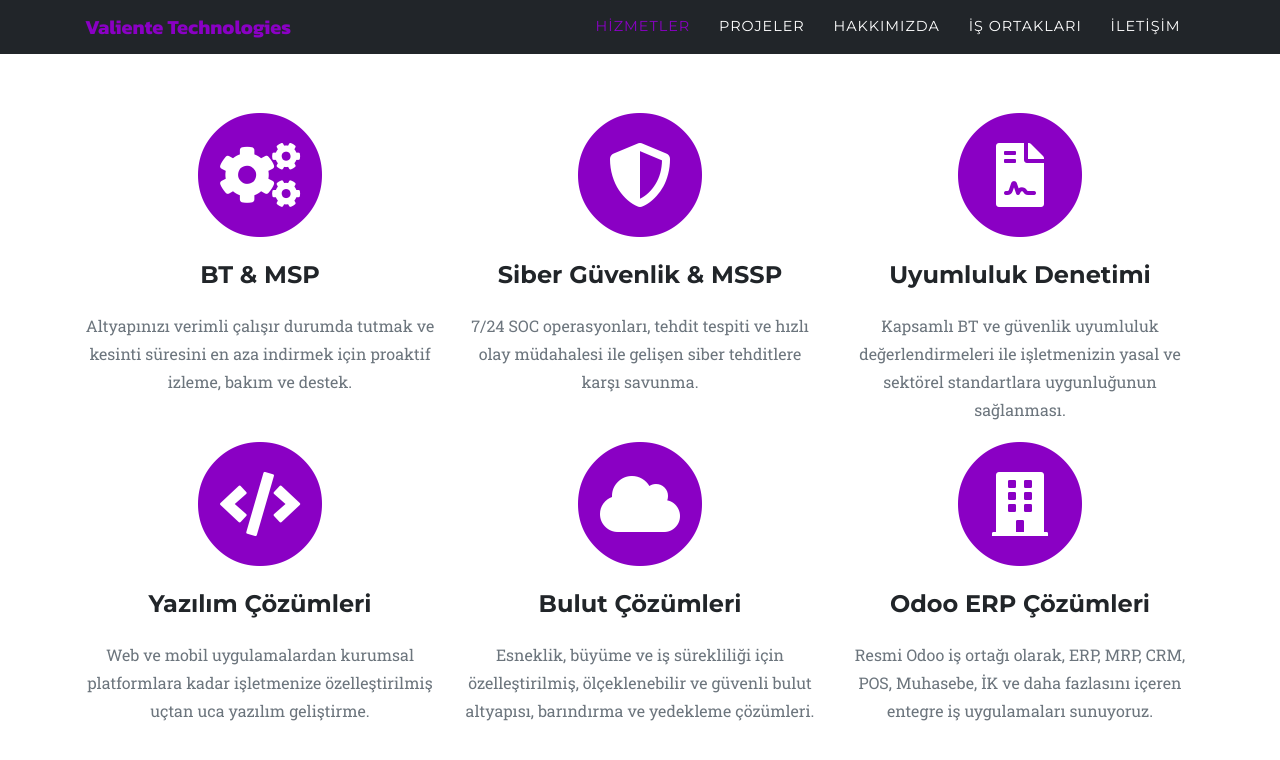
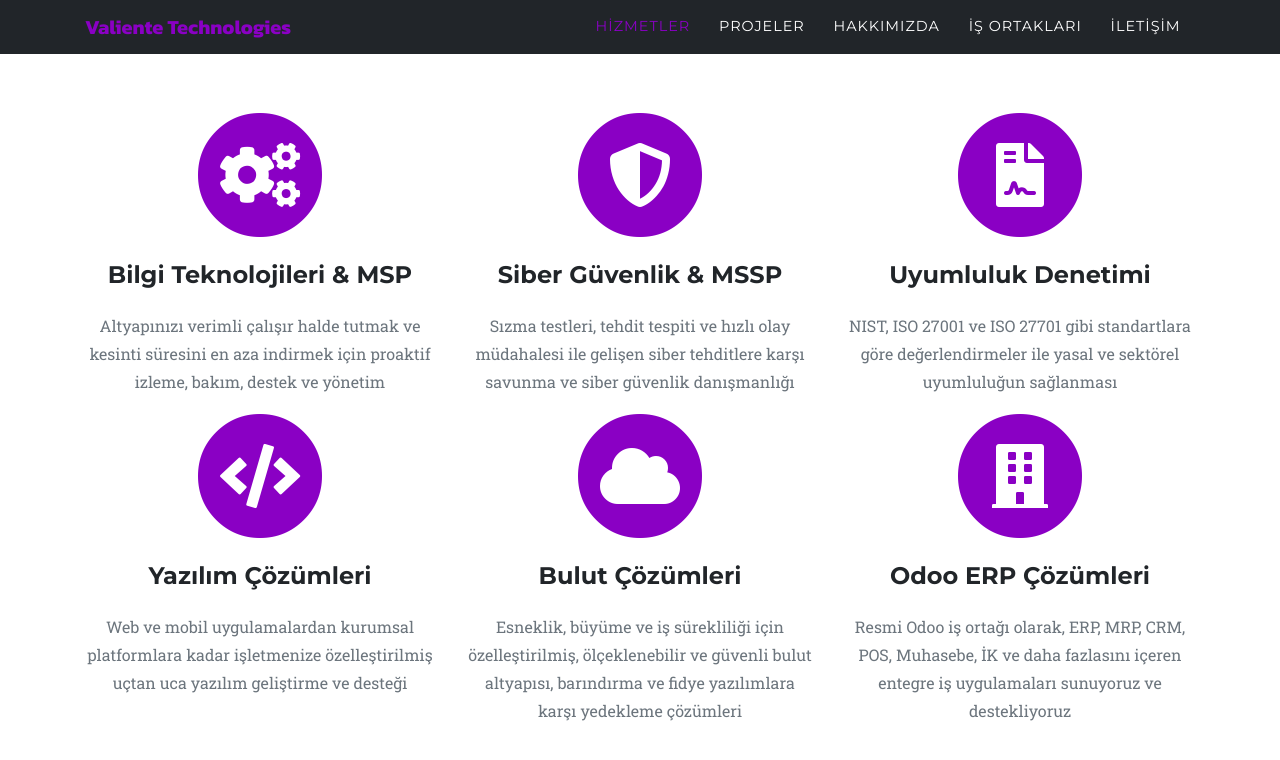
Before and after one commit to ValienteTechnologies/ValienteTechnologies.github.io, a Jekyll site: the page built from index.md, in a window 1280 px wide and 900 px high, scrolled down 991 px. Shown: the top 760 px of the window. Built offline with Jekyll 4.4.1, drawn with Linux system fonts in a browser that asks for light colours; some web fonts are replaced; some of the changed text lies outside the part shown.

Commit message:
update sıtetext

```diff
--- a/_data/sitetext.yml
+++ b/_data/sitetext.yml
@@ -115,7 +115,7 @@
 # -----------------
 tr: &DEFAULT_TR
   header:
-    title: İşletmeniz İçin Özelleştirilmiş BT ve Yazılım Çözümleri
+    title: Siber güvenlikte erken önlem, en mantıklı çözümdür
     text: Güvenilir ve Cesur
     button: Keşfet
     buttonlink: "#services"
@@ -125,23 +125,23 @@
     text: "İşletmenizi güvenli, ölçeklenebilir ve geleceğe hazır tutmak için özelleştirilmiş BT çözümleri."
     section: services
     list:
-      - title: "BT & MSP"
-        desc: "Altyapınızı verimli çalışır durumda tutmak ve kesinti süresini en aza indirmek için proaktif izleme, bakım ve destek."
+      - title: "Bilgi Teknolojileri & MSP"
+        desc: "Altyapınızı verimli çalışır halde tutmak ve kesinti süresini en aza indirmek için proaktif izleme, bakım, destek ve yönetim"
         icon: fas fa-cogs
       - title: "Siber Güvenlik & MSSP"
-        desc: "7/24 SOC operasyonları, tehdit tespiti ve hızlı olay müdahalesi ile gelişen siber tehditlere karşı savunma."
+        desc: "Sızma testleri, tehdit tespiti ve hızlı olay müdahalesi ile gelişen siber tehditlere karşı savunma ve siber güvenlik danışmanlığı"
         icon: fas fa-shield-alt
       - title: "Uyumluluk Denetimi"
-        desc: "Kapsamlı BT ve güvenlik uyumluluk değerlendirmeleri ile işletmenizin yasal ve sektörel standartlara uygunluğunun sağlanması."
+        desc: "NIST, ISO 27001 ve ISO 27701 gibi standartlara göre değerlendirmeler ile yasal ve sektörel uyumluluğun sağlanması"
         icon: fas fa-file-contract
       - title: "Yazılım Çözümleri"
-        desc: "Web ve mobil uygulamalardan kurumsal platformlara kadar işletmenize özelleştirilmiş uçtan uca yazılım geliştirme."
+        desc: "Web ve mobil uygulamalardan kurumsal platformlara kadar işletmenize özelleştirilmiş uçtan uca yazılım geliştirme ve desteği"
         icon: fas fa-code
       - title: "Bulut Çözümleri"
-        desc: "Esneklik, büyüme ve iş sürekliliği için özelleştirilmiş, ölçeklenebilir ve güvenli bulut altyapısı, barındırma ve yedekleme çözümleri."
+        desc: "Esneklik, büyüme ve iş sürekliliği için özelleştirilmiş, ölçeklenebilir ve güvenli bulut altyapısı, barındırma ve fidye yazılımlara karşı yedekleme çözümleri"
         icon: fas fa-cloud
       - title: "Odoo ERP Çözümleri"
-        desc: "Resmi Odoo iş ortağı olarak, ERP, MRP, CRM, POS, Muhasebe, İK ve daha fazlasını içeren entegre iş uygulamaları sunuyoruz."
+        desc: "Resmi Odoo iş ortağı olarak, ERP, MRP, CRM, POS, Muhasebe, İK ve daha fazlasını içeren entegre iş uygulamaları sunuyoruz ve destekliyoruz"
         icon: fas fa-building
 
   portfolio:
```
